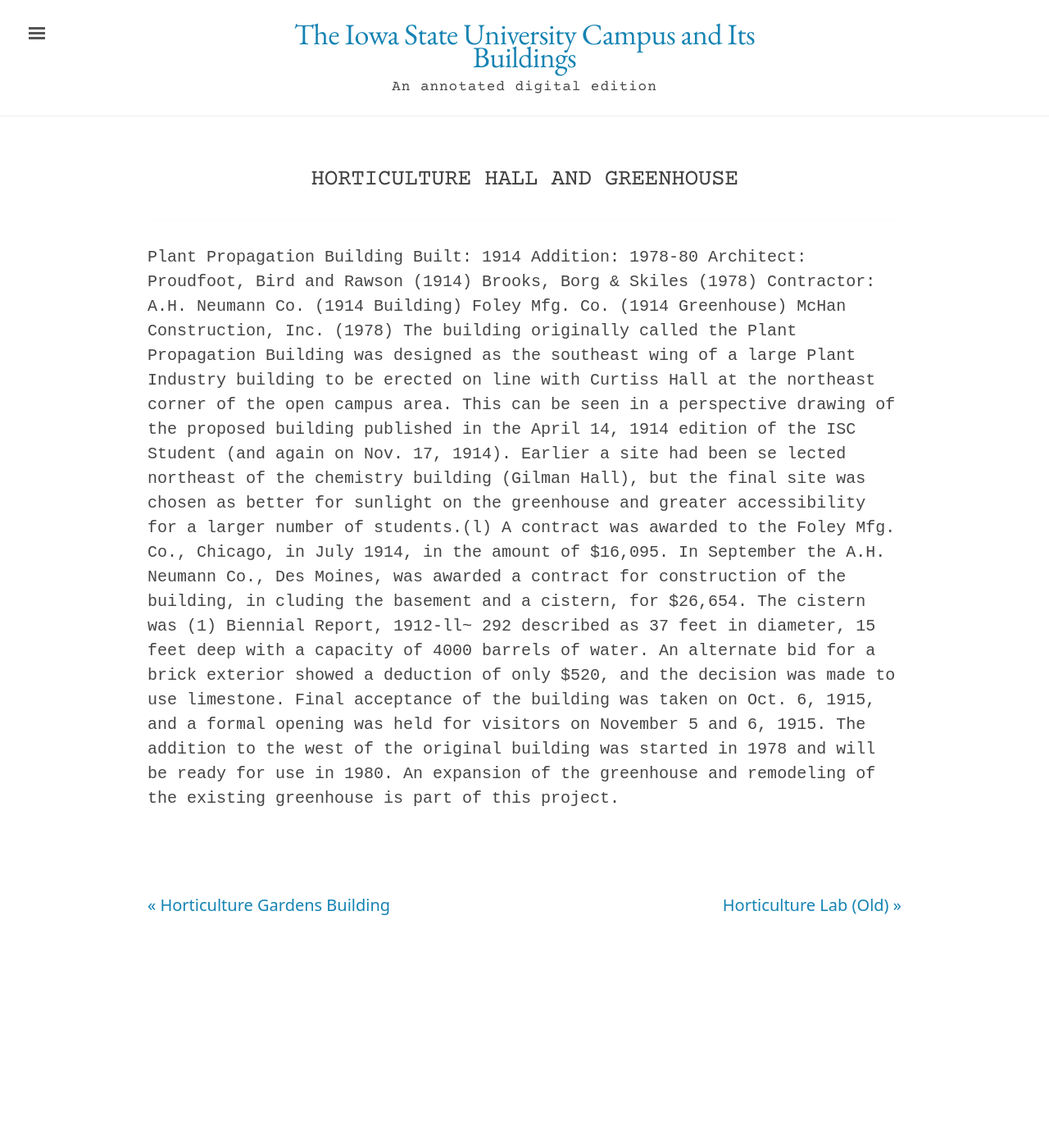
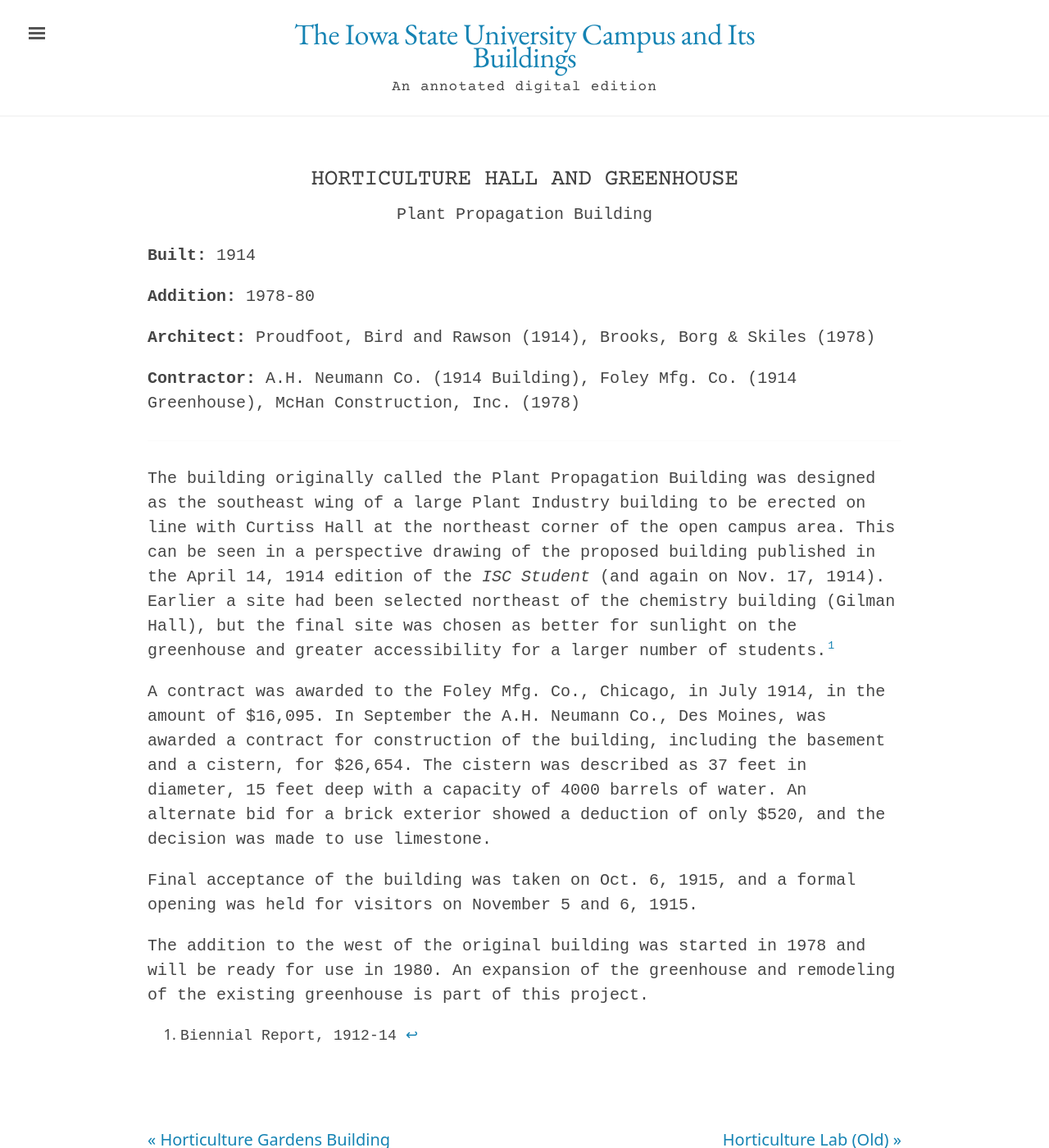
Before and after one commit to emanderson811/day-edition, a Jekyll site: the page built from _texts/buildings/111day-horticulture-hall-greenhouse.md, in a window 1280 px wide and 1400 px high. Shown: the whole window at 82% size. Built offline with Jekyll 4.4.1, drawn with Linux system fonts in a browser that asks for light colours; some of the changed lines change nothing that is shown.

Commit message:
Update 111day-horticulture-hall-greenhouse.md

```diff
--- a/_texts/buildings/111day-horticulture-hall-greenhouse.md
+++ b/_texts/buildings/111day-horticulture-hall-greenhouse.md
@@ -1,11 +1,16 @@
 ---
 layout: building
 title: "Horticulture Hall and Greenhouse"
-alternative_name:
-built:
-addition:
+alternative_name: "Plant Propagation Building"
+built: 1914
+addition: "1978-80"
 architect:
+  - "Proudfoot, Bird and Rawson (1914)"
+  - "Brooks, Borg & Skiles (1978)"
 contractor:
+  - "A.H. Neumann Co. (1914 Building)"
+  - "Foley Mfg. Co. (1914 Greenhouse)"
+  - "McHan Construction, Inc. (1978)"
 razed:
 author:
 rights: Public Domain
@@ -14,15 +19,12 @@
 ---
 ---
 
-Plant Propagation Building
-Built: 1914 Addition: 1978-80 Architect: Proudfoot, Bird and Rawson (1914) Brooks, Borg & Skiles (1978) Contractor: A.H. Neumann Co. (1914 Building)
-Foley Mfg. Co. (1914 Greenhouse)
-McHan Construction, Inc. (1978)
-The building originally called the Plant Propagation Building was designed as the southeast wing of a large Plant Industry building to be erected on line with Curtiss Hall at the northeast corner of the open campus area. This can be seen in a perspective drawing of the proposed building published in the April 14, 1914 edition of the ISC Student (and again on Nov. 17, 1914). Earlier a site had been se lected northeast of the chemistry building (Gilman Hall), but the final site was chosen as better for sunlight on the greenhouse and greater accessibility for a larger number of students.(l)
-A contract was awarded to the Foley Mfg. Co., Chicago, in July 1914, in the amount of $16,095. In September the A.H. Neumann Co., Des Moines, was awarded a contract for construction of the building, in cluding the basement and a cistern, for $26,654. The cistern was
-(1) Biennial Report, 1912-ll~
-292
-described as 37 feet in diameter, 15 feet deep with a capacity of
-4000 barrels of water. An alternate bid for a brick exterior showed a deduction of only $520, and the decision was made to use limestone.
+The building originally called the Plant Propagation Building was designed as the southeast wing of a large Plant Industry building to be erected on line with Curtiss Hall at the northeast corner of the open campus area. This can be seen in a perspective drawing of the proposed building published in the April 14, 1914 edition of the *ISC Student* (and again on Nov. 17, 1914). Earlier a site had been selected northeast of the chemistry building (Gilman Hall), but the final site was chosen as better for sunlight on the greenhouse and greater accessibility for a larger number of students.[^fn1]
+
+A contract was awarded to the Foley Mfg. Co., Chicago, in July 1914, in the amount of $16,095. In September the A.H. Neumann Co., Des Moines, was awarded a contract for construction of the building, including the basement and a cistern, for $26,654. The cistern was described as 37 feet in diameter, 15 feet deep with a capacity of 4000 barrels of water. An alternate bid for a brick exterior showed a deduction of only $520, and the decision was made to use limestone.
+
+[^fn1]: Biennial Report, 1912-14
+
 Final acceptance of the building was taken on Oct. 6, 1915, and a formal opening was held for visitors on November 5 and 6, 1915.
+
 The addition to the west of the original building was started in 1978 and will be ready for use in 1980. An expansion of the greenhouse and remodeling of the existing greenhouse is part of this project.
```
